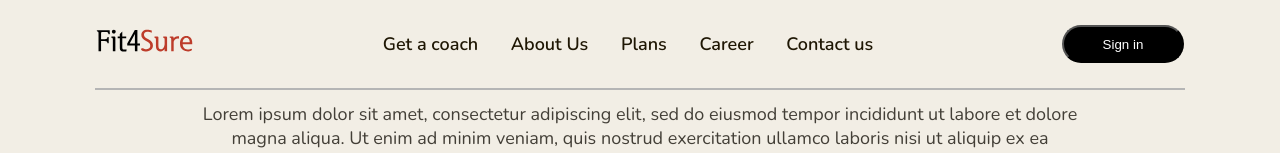
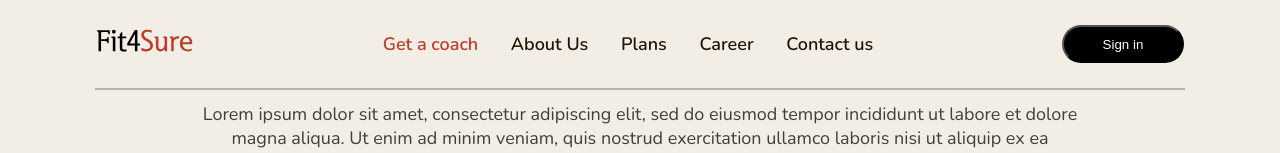
Before and after one commit to Shrey1012/fit4sure, a React (Create React App) app: page /getcoach in a window 1280 px wide. Shown: the top 153 px of the page. Built offline with nearby package versions, Linux system fonts and the light colour scheme.

Commit message:
Updated styling of navbar

```diff
--- a/src/components/Navbar.css
+++ b/src/components/Navbar.css
@@ -35,12 +35,12 @@
   margin:3%;
 }
 
-.nav a{
+.nav-link{
     color: inherit;
     text-decoration: none;
 }
 
-.nav a:hover{
+.nav-link:hover{
     color: #876661;
 }
 
@@ -64,3 +64,7 @@
     padding: 8px 24px 8px 24px;
 
   }
+
+  .active{
+    color: #BD3C2A;
+  }
--- a/src/components/Navbar.jsx
+++ b/src/components/Navbar.jsx
@@ -1,7 +1,7 @@
-import React from 'react'
-import { Link } from "react-router-dom";
+import React,{useState} from 'react'
 import './Navbar.css'
 import fflogo from '../assets/fflogo.svg';
+import { NavLink } from 'react-router-dom';
 
 const Navbar = () => {
   return (
@@ -10,19 +10,19 @@ const Navbar = () => {
         <div className='left_nav'><a href='/'><img src={fflogo} alt="Fit4sure logo" /></a></div>
         <ul>
         <li>
-              <a href='/getcoach'>Get a coach</a>
+            <NavLink to='/getcoach' className='nav-link' activeClassName='active'>Get a coach</NavLink>
           </li>
           <li>
-              <a href='/aboutus'>About Us</a>
+            <NavLink to='/aboutus' className='nav-link' activeClassName='active'>About Us</NavLink>
           </li>
           <li>
-              <a href='/plans'>Plans</a>
+            <NavLink to='/plans' className='nav-link' activeClassName='active'>Plans</NavLink>
           </li>
           <li>
-              <a href='/career'>Career</a>
+            <NavLink to='/career' className='nav-link' activeClassName='active'>Career</NavLink>
           </li>
           <li>
-              <a href='/contactus'>Contact us</a>
+            <NavLink to='/contactus' className='nav-link' activeClassName='active'>Contact us</NavLink>
           </li>
         </ul>
         <button className='btn'>Sign in</button>
--- a/src/pages/AllCoaches2.jsx
+++ b/src/pages/AllCoaches2.jsx
@@ -0,0 +1,9 @@
+import React from 'react'
+
+const AllCoaches2 = () => {
+  return (
+    <div>AllCoaches2</div>
+  )
+}
+
+export default AllCoaches2
```
Lines whose indentation alone changed are shown as unchanged.
